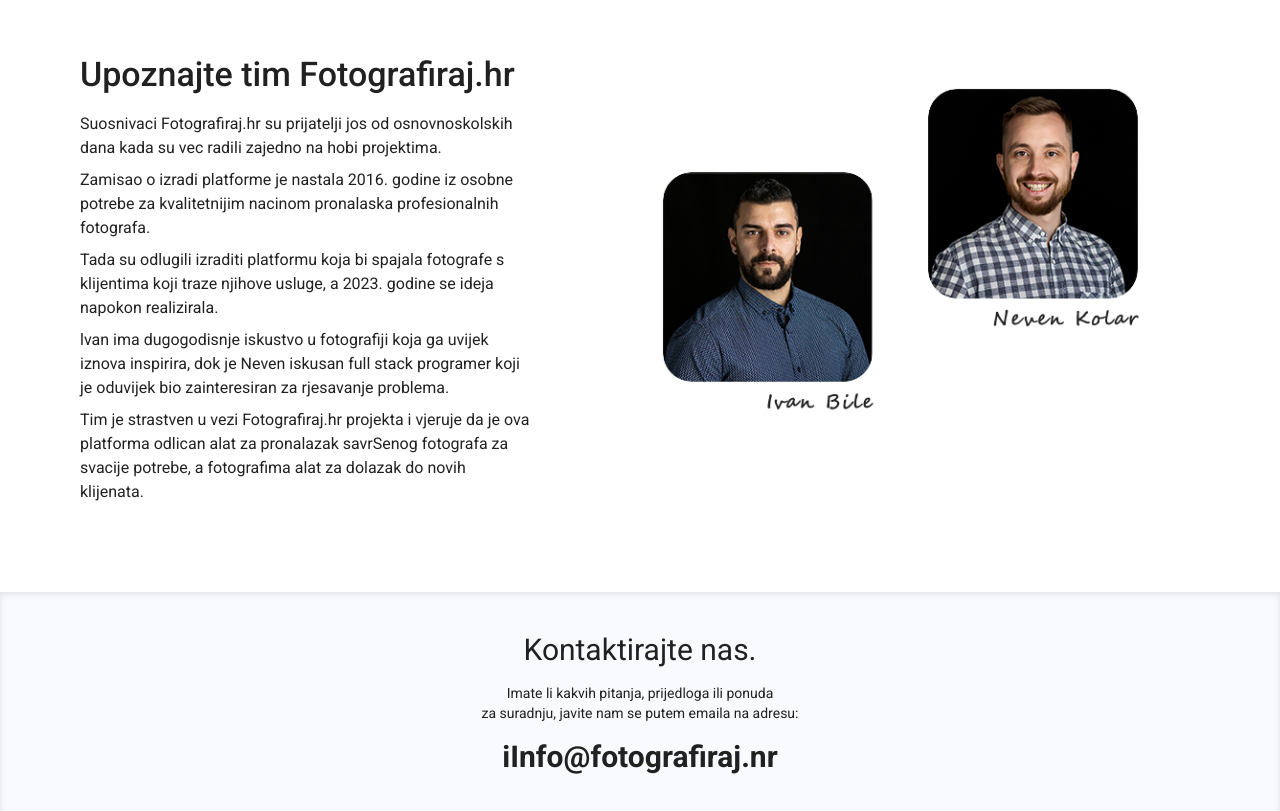
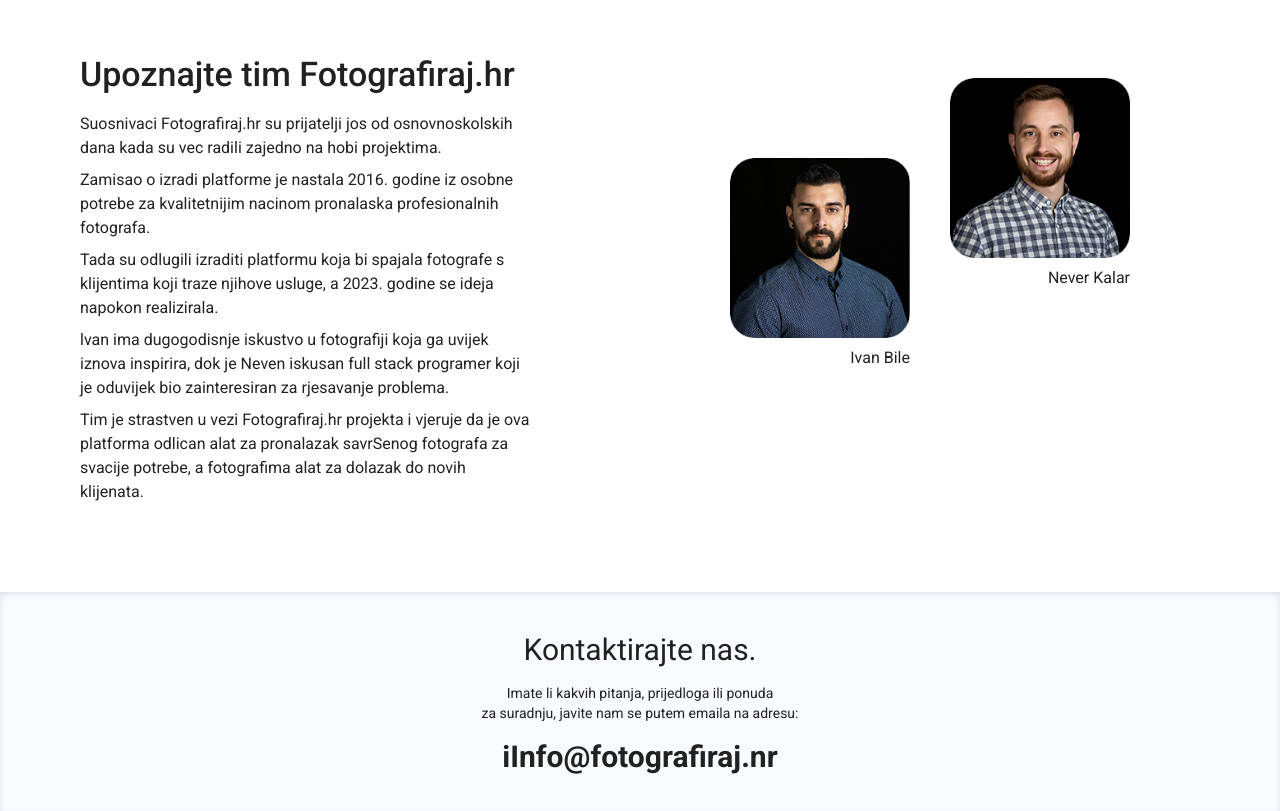
Before and after one commit to Shahriyar-Hosen/simple-about-page, a Next.js app: page / in a window 1280 px wide. Shown: the part 2101-2912 px from the top of the page. Built offline with nearby package versions, Linux system fonts and the light colour scheme.

Commit message:
author done

```diff
--- /dev/null
+++ b/src/app/styles.css
@@ -0,0 +1 @@
+@import url("https://fonts.googleapis.com/css2?family=Leckerli+One&display=swap");
--- a/src/assets/index.ts
+++ b/src/assets/index.ts
@@ -9,6 +9,8 @@
 import filter from "./img/filter.svg";
 import heroBg from "./img/hero-bg.png";
 import location from "./img/location.svg";
+import lvan from "./img/lvan-bile.png";
+import never from "./img/never-kalar.png";
 import smileFace from "./img/smile-face.svg";
 
 export {
@@ -20,6 +22,8 @@
   filter,
   heroBg,
   location,
+  lvan,
   mockup,
+  never,
   smileFace,
 };
--- a/src/components/About/Author.tsx
+++ b/src/components/About/Author.tsx
@@ -1,6 +1,6 @@
 "use client";
 
-import { author } from "@/assets";
+import { lvan, never } from "@/assets";
 import { Box, Grid, Typography } from "@mui/material";
 import Image from "next/image";
 import { FC } from "react";
@@ -14,13 +14,13 @@
         justifyContent="center"
         alignItems="center"
         marginX={{ xs: 3, md: 10 }}
-        marginY={{ xs: 10, md: 10 }}
+        marginY={{ xs: 5, md: 10 }}
       >
         <Grid
           container
           spacing={{ xs: 2, md: 5 }}
           justifyContent="center"
-          alignItems="center"
+          alignItems="start"
           flexDirection={{ xs: "row-reverse", md: "row" }}
         >
           <Grid
@@ -30,15 +30,50 @@
             lg={6}
             display={{ xs: "block", md: "none" }}
           >
-            <Box>
+            <Box
+              display="flex"
+              justifyContent="center"
+              alignItems="start"
+              gap={{ xs: 2, md: 5 }}
+              maxWidth="100%"
+              flexWrap="wrap"
+              paddingTop={3}
+            >
+              <Box
+                display="flex"
+                flexDirection="column"
+                justifyContent="center"
+                alignItems="flex-end"
+                gap={1}
+                marginTop={{ xl: "", md: "80px" }}
+              >
                 <Image
-                src={author}
+                  src={lvan}
                   alt=""
                   style={{
-                  maxWidth: "100%",
+                    maxWidth: "180px",
                     height: "auto",
                   }}
                 />
+                <Typography>Ivan Bile</Typography>
+              </Box>
+              <Box
+                display="flex"
+                flexDirection="column"
+                justifyContent="center"
+                alignItems="flex-end"
+                gap={1}
+              >
+                <Image
+                  src={never}
+                  alt=""
+                  style={{
+                    maxWidth: "180px",
+                    height: "auto",
+                  }}
+                />
+                <Typography>Never Kalar</Typography>
+              </Box>
             </Box>
           </Grid>
           <Grid item xs={12} md={6} lg={6} width="fit-content">
@@ -80,15 +115,49 @@
             lg={6}
             display={{ xs: "none", md: "block" }}
           >
-            <Box>
+            <Box
+              display="flex"
+              justifyContent="center"
+              alignItems="start"
+              gap={5}
+              maxWidth="100%"
+              paddingTop={3}
+            >
+              <Box
+                display="flex"
+                flexDirection="column"
+                justifyContent="center"
+                alignItems="flex-end"
+                gap={1}
+                marginTop="80px"
+              >
                 <Image
-                src={author}
+                  src={lvan}
                   alt=""
                   style={{
-                  maxWidth: "100%",
+                    maxWidth: "180px",
                     height: "auto",
                   }}
                 />
+                <Typography>Ivan Bile</Typography>
+              </Box>
+              <Box
+                display="flex"
+                flexDirection="column"
+                justifyContent="center"
+                alignItems="flex-end"
+                gap={1}
+              >
+                <Image
+                  src={never}
+                  alt=""
+                  style={{
+                    maxWidth: "180px",
+                    height: "auto",
+                  }}
+                />
+                <Typography>Never Kalar</Typography>
+              </Box>
             </Box>
           </Grid>
         </Grid>
```
Also changed, not shown: src/assets/img/lvan-bile.png (added), src/assets/img/never-kalar.png (added). Lines whose indentation alone changed are shown as unchanged.
